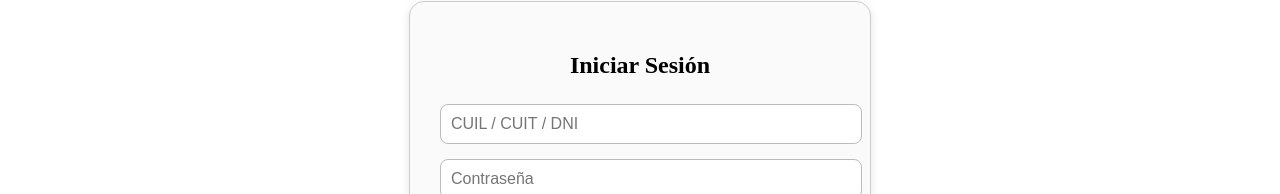
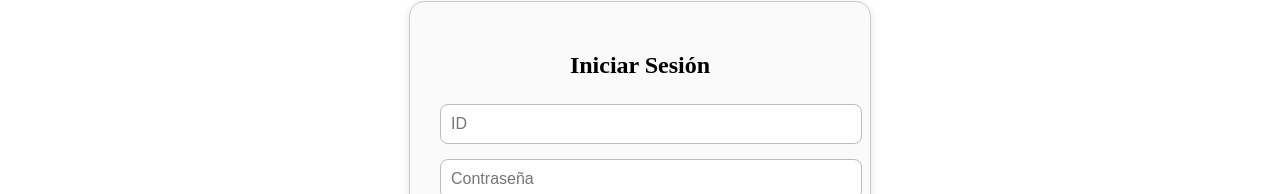
Before and after one commit to milivignoolo/Sistemas-sau, a React (Vite) app: page /login in a window 1280 px wide. Shown: the part 169-363 px from the top of the page. Built offline with nearby package versions, Linux system fonts and the light colour scheme.

Commit message:
Update Login.jsx

```diff
--- a/src/pages/Login.jsx
+++ b/src/pages/Login.jsx
@@ -60,7 +60,7 @@ const Login = () => {
       <form onSubmit={handleLogin}>
         <input
           type="text"
-          placeholder="CUIL / CUIT / DNI"
+          placeholder="ID"
           value={userId}
           onChange={(e) => setUserId(e.target.value)}
           required
```
